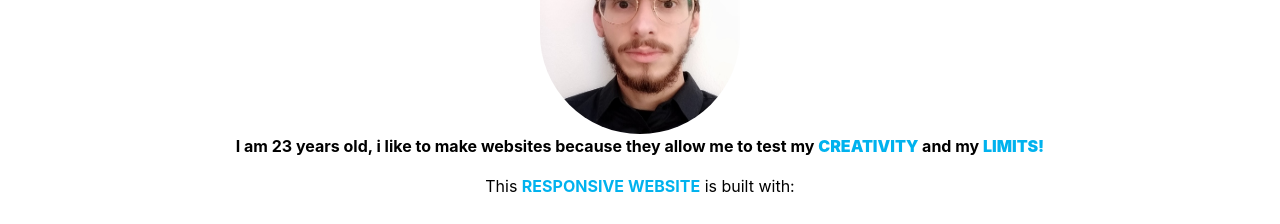
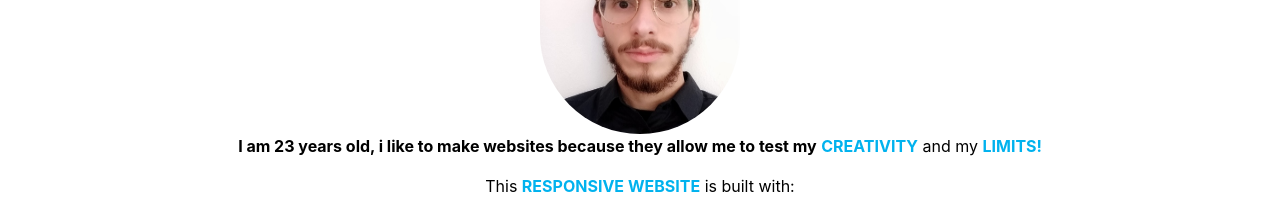
Before and after one commit to mattialambertini97/PortfolioProject, a plain HTML site: page index.html in a window 1280 px wide. Shown: the part 1040-1264 px from the top of the page. Drawn offline with nearby package versions, Linux system fonts and the light colour scheme; a script that the page names is missing.

Commit message:
cambiato about

```diff
--- a/index.html
+++ b/index.html
@@ -96,7 +96,7 @@
                <h2 class="mb-5 font-weight-bold">ABOUT</h2>
 
                <img class="profilo" src="img/fotomia1.jpg" alt="">
-               <p><strong>I am 23 years old, i like to make websites because they allow me to test my <strong style="color:#00b2ee;">CREATIVITY</strong> and my <strong style="color:#00b2ee;">LIMITS!</strong></strong></p>
+               <p><strong>I am 23 years old, i like to make websites because they allow me to test my</strong> <strong style="color:#00b2ee;">CREATIVITY</strong> and my <strong style="color:#00b2ee;">LIMITS!</strong></p>
 
                <!--Grid row-->
                <div class="row d-flex justify-content-center mb-4">
```
